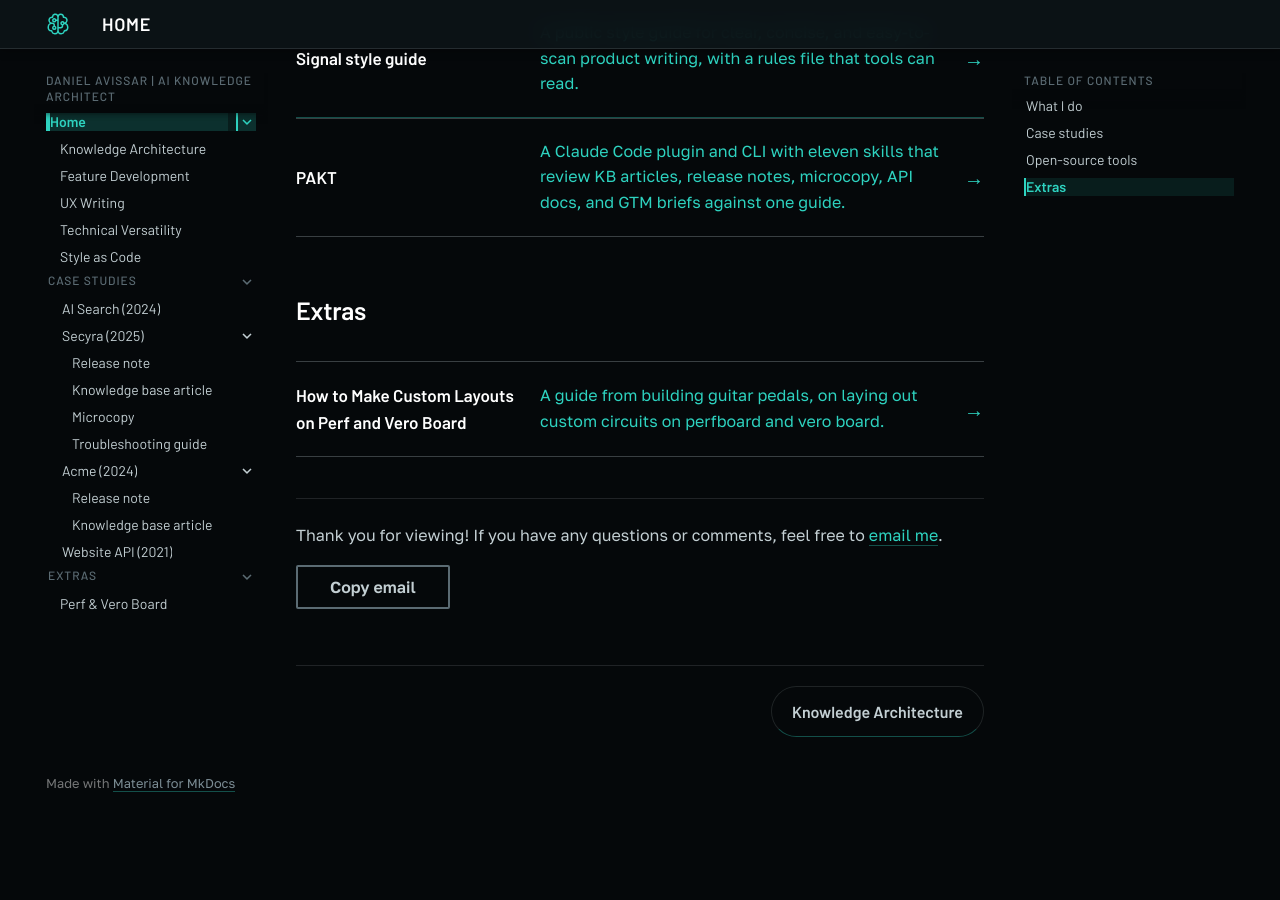
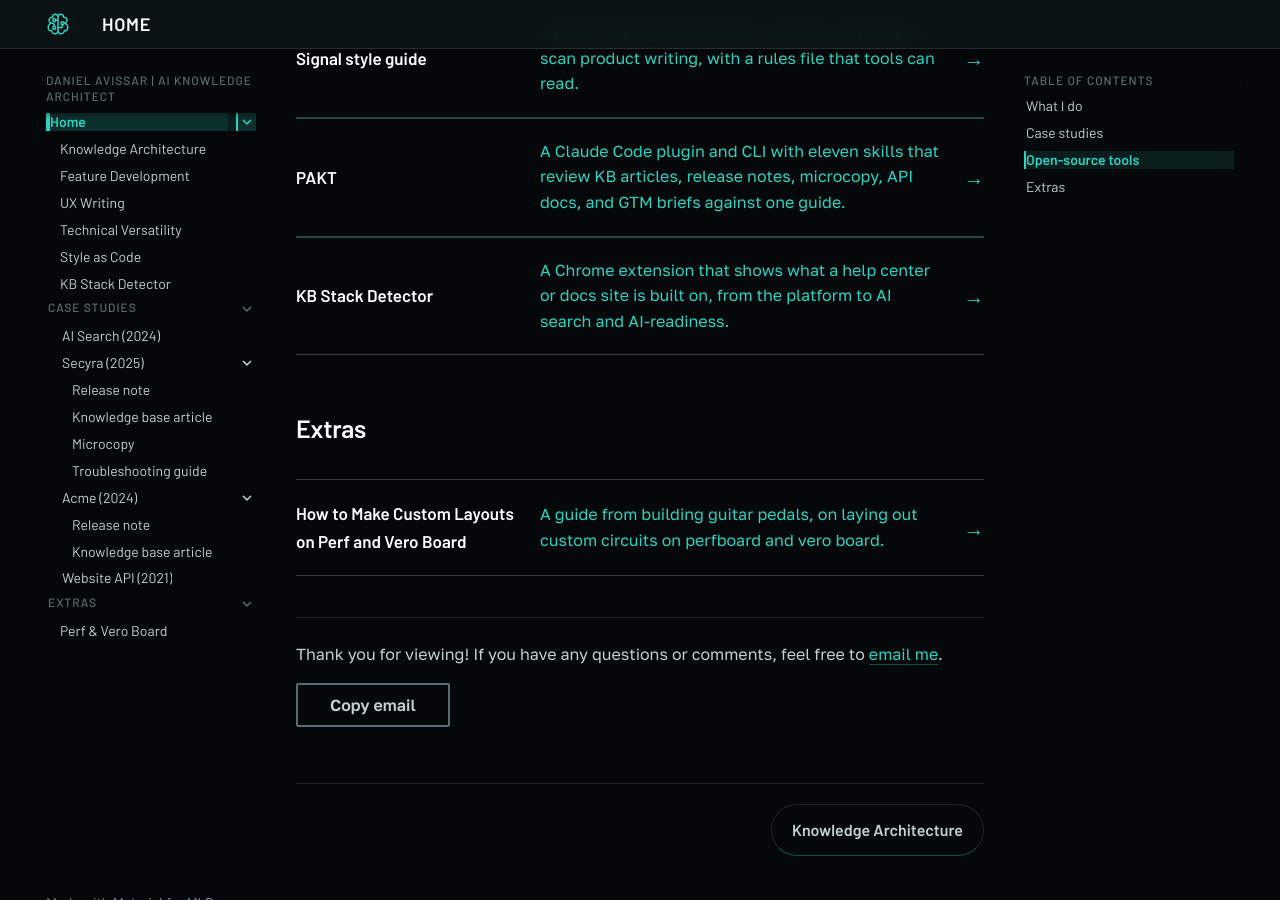
Before and after one commit to iiimonfiiire/daniel-avissar-portfolio, an MkDocs documentation site: the page built from docs/index.md, in a window 1280 px wide and 900 px high, scrolled down 1870 px. Built offline with MkDocs 1.6.1 and Material for MkDocs 9.7.7, drawn with Linux system fonts in a browser that asks for light colours; before the commit the page ends 2676 px from its top, so only the background shows below that.

Commit message:
Add a KB Stack Detector page
Add the page to the navigation and to the homepage's open-source tools,
so links to the extension can be measured.

Co-Authored-By: Claude Opus 5.5 <noreply@anthropic.com>
Claude-Session: https://claude.ai/code/session_01KBezRRVbxPUQga6yQyNprh

```diff
--- a/docs/index.md
+++ b/docs/index.md
@@ -95,6 +95,10 @@ Diving into diverse technical subjects across APIs, product guides, and AI assis
 <span class="cs-case-list__title">PAKT</span>
 <span class="cs-case-list__desc">A Claude Code plugin and CLI with eleven skills that review KB articles, release notes, microcopy, API docs, and GTM briefs against one guide.</span>
 </a>
+<a class="cs-case-list__row" href="what-i-do/kb-stack-detector/">
+<span class="cs-case-list__title">KB Stack Detector</span>
+<span class="cs-case-list__desc">A Chrome extension that shows what a help center or docs site is built on, from the platform to AI search and AI-readiness.</span>
+</a>
 
 </div>
 
--- a/mkdocs.yml
+++ b/mkdocs.yml
@@ -85,6 +85,7 @@ nav:
       - UX Writing: what-i-do/ux-writing.md
       - Technical Versatility: what-i-do/technical-versatility.md
       - Style as Code: what-i-do/style-as-code.md
+      - KB Stack Detector: what-i-do/kb-stack-detector.md
   - Case Studies:
       - AI Search (2024):
           - case-studies/ai-search-2024/index.md
```
Also changed, not shown: docs/what-i-do/kb-stack-detector.md (added, +59 -0 lines).
